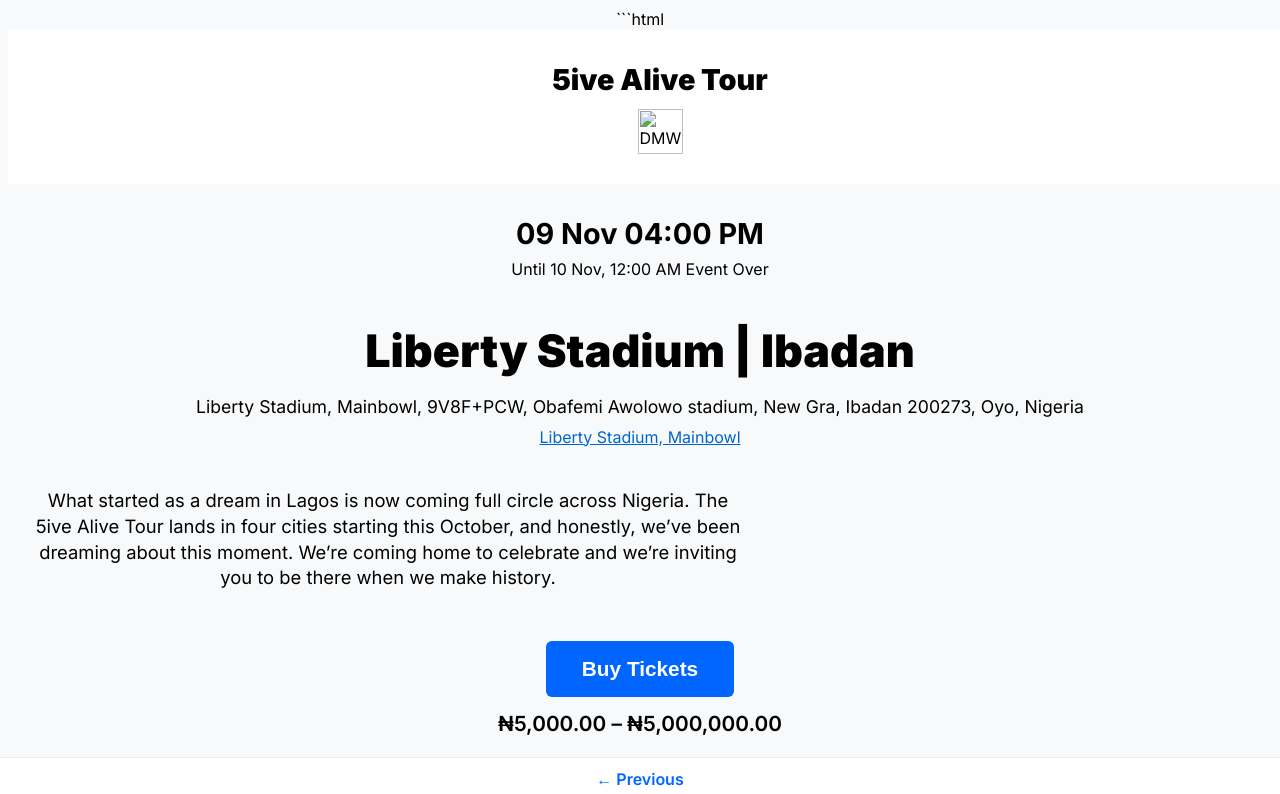
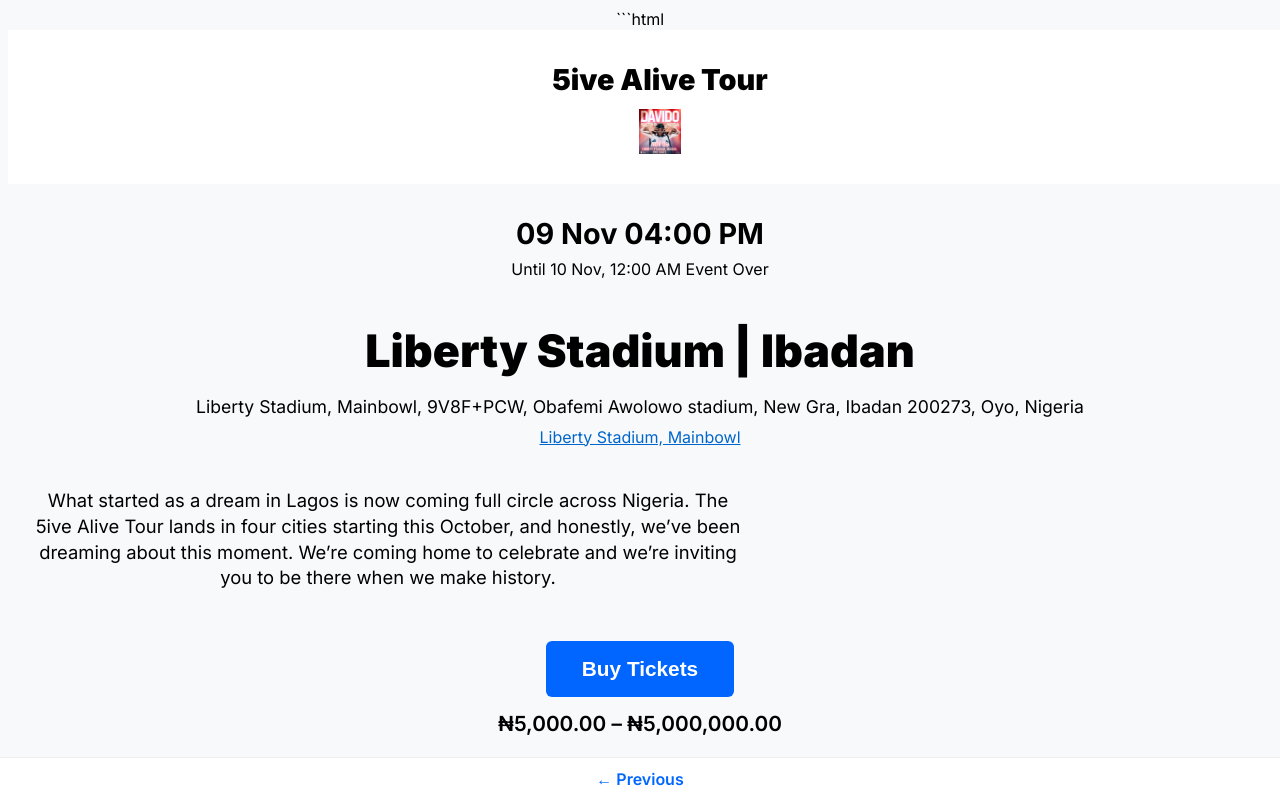
Before and after one commit to Aioflcu/OLUFERAN, a plain HTML site: page index.html in a window 1280 px wide. Shown: the top 794 px of the page. Drawn offline with Linux system fonts and the light colour scheme.

Commit message:
Updated index.html to show DMW.png

```diff
--- a/index.html
+++ b/index.html
@@ -729,7 +729,7 @@
             Logo Image: Local file reference.
         -->
         <div class="logo">
-            <img src="DMW-Logo-Black.png" alt="DMW Logo">
+            <img src="DMW.png" alt="DMW Logo">
         </div>
     </header>
 
```
